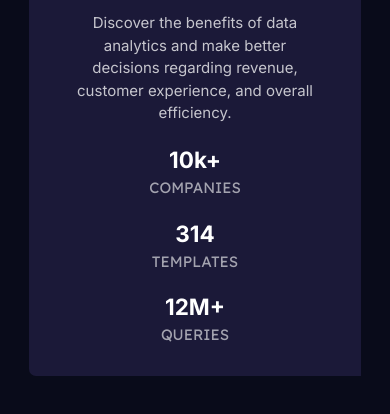
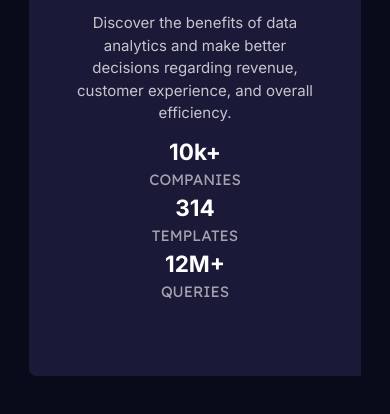
Before and after one commit to geektim/Stats-Preview-Card-Component, a plain HTML site: page index.html in a window 390 px wide. Shown: the part 426-840 px from the top of the page. Drawn offline with Linux system fonts and the light colour scheme.

Commit message:
Update style.css

```diff
--- a/style.css
+++ b/style.css
@@ -169,6 +169,6 @@ body {
     .foot {
         flex-direction: column;
         justify-content: space-around;
-        height: 30svh;
+        height: 20svh;
     }
 }
```
